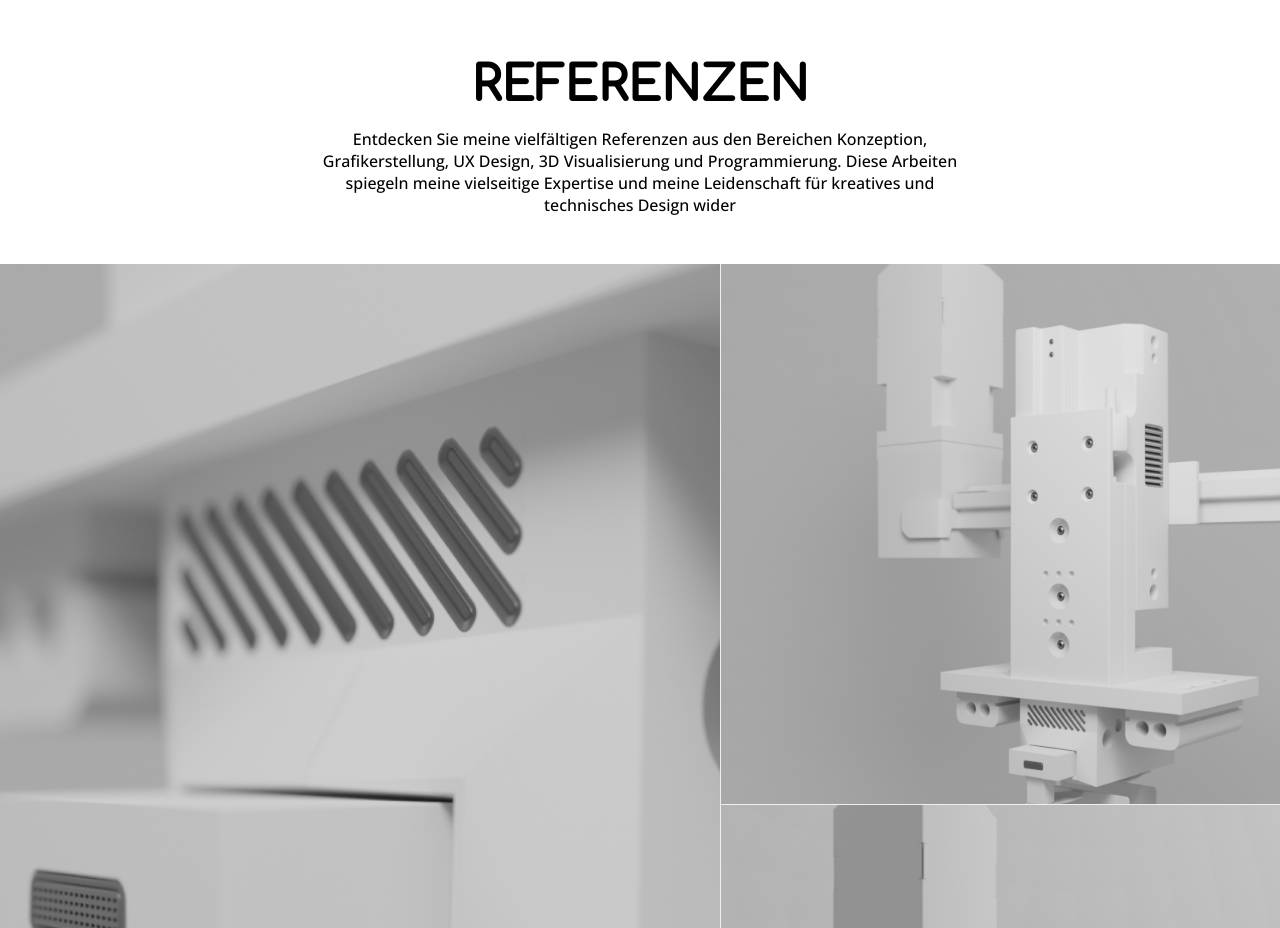
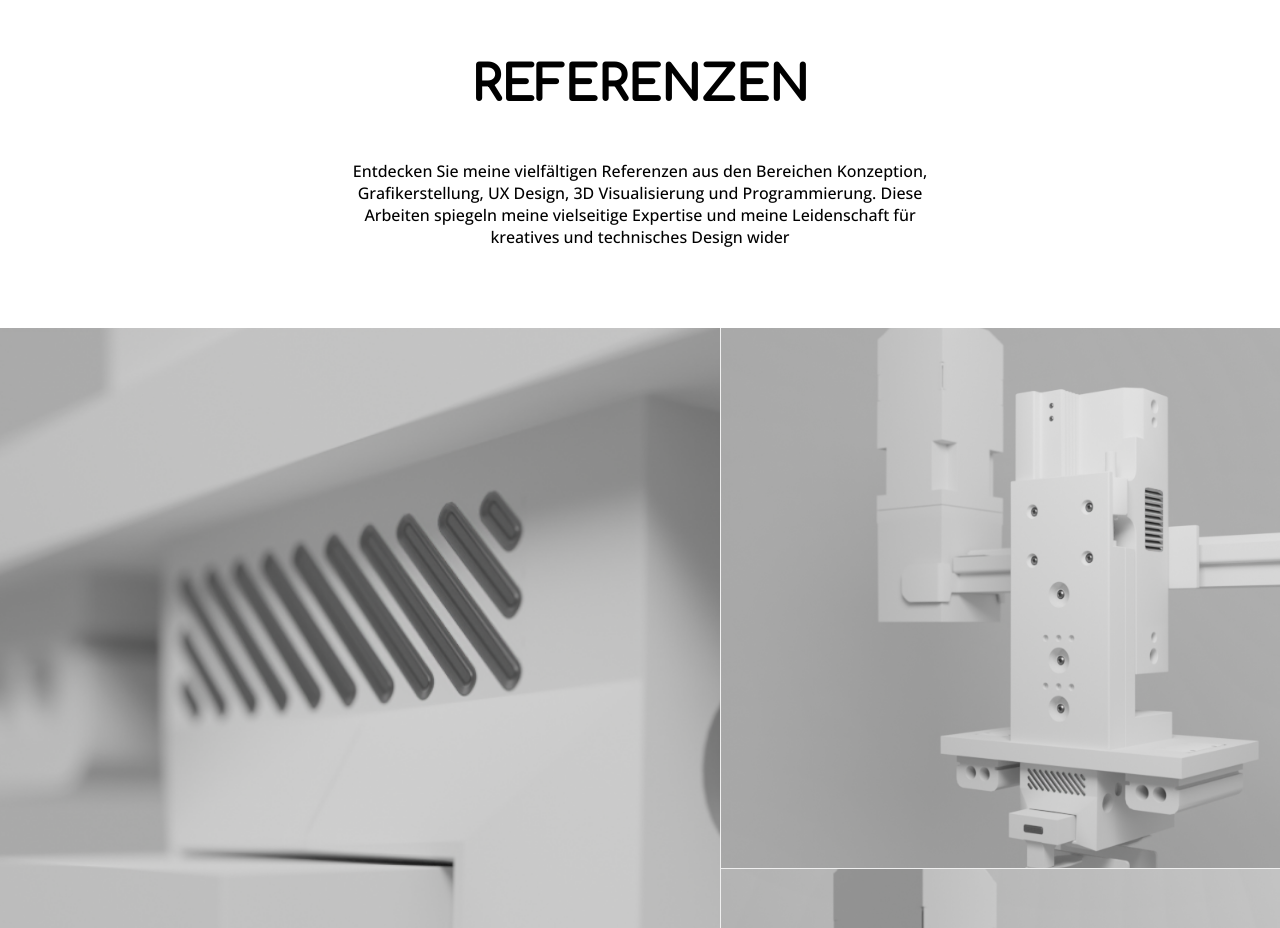
Before and after one commit to aleksejdom/next-bewerbung, a Next.js app: page / in a window 1280 px wide. Shown: the part 2480-3408 px from the top of the page. Built offline with nearby package versions, Linux system fonts and the light colour scheme.

Commit message:
referenzen anpassung

```diff
--- a/pages/components/referenzen/Referenzen.module.css
+++ b/pages/components/referenzen/Referenzen.module.css
@@ -63,6 +63,7 @@
  margin-bottom: 0;
  margin-top: 5px;
  text-align: left;
+ padding: 0;
 }
 
 @media (max-width: 768px) {
--- a/styles/Home.module.css
+++ b/styles/Home.module.css
@@ -127,6 +127,8 @@
   max-width: 680px;
   text-align: center;
   margin: 1rem auto 3rem;
+  padding: 2rem;
+  box-sizing: border-box;
 }
 
 .cta-link {
```
